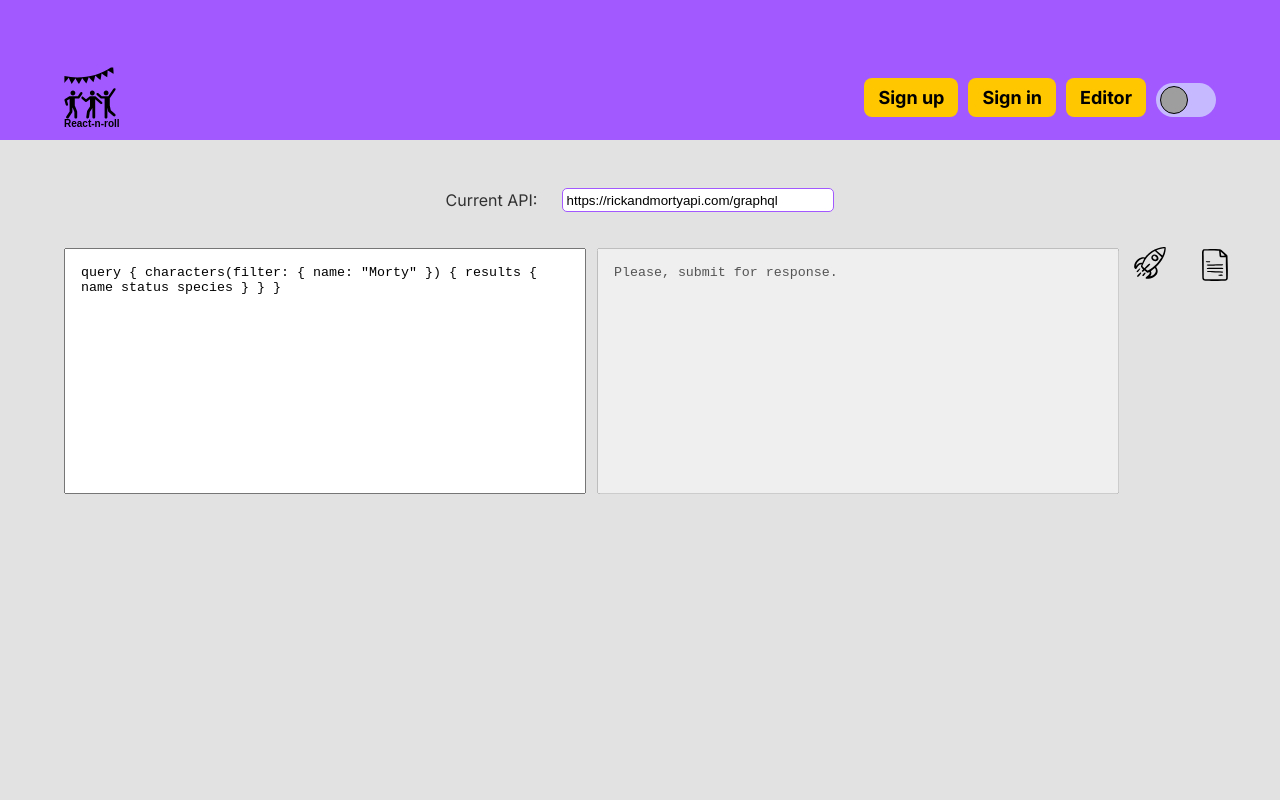
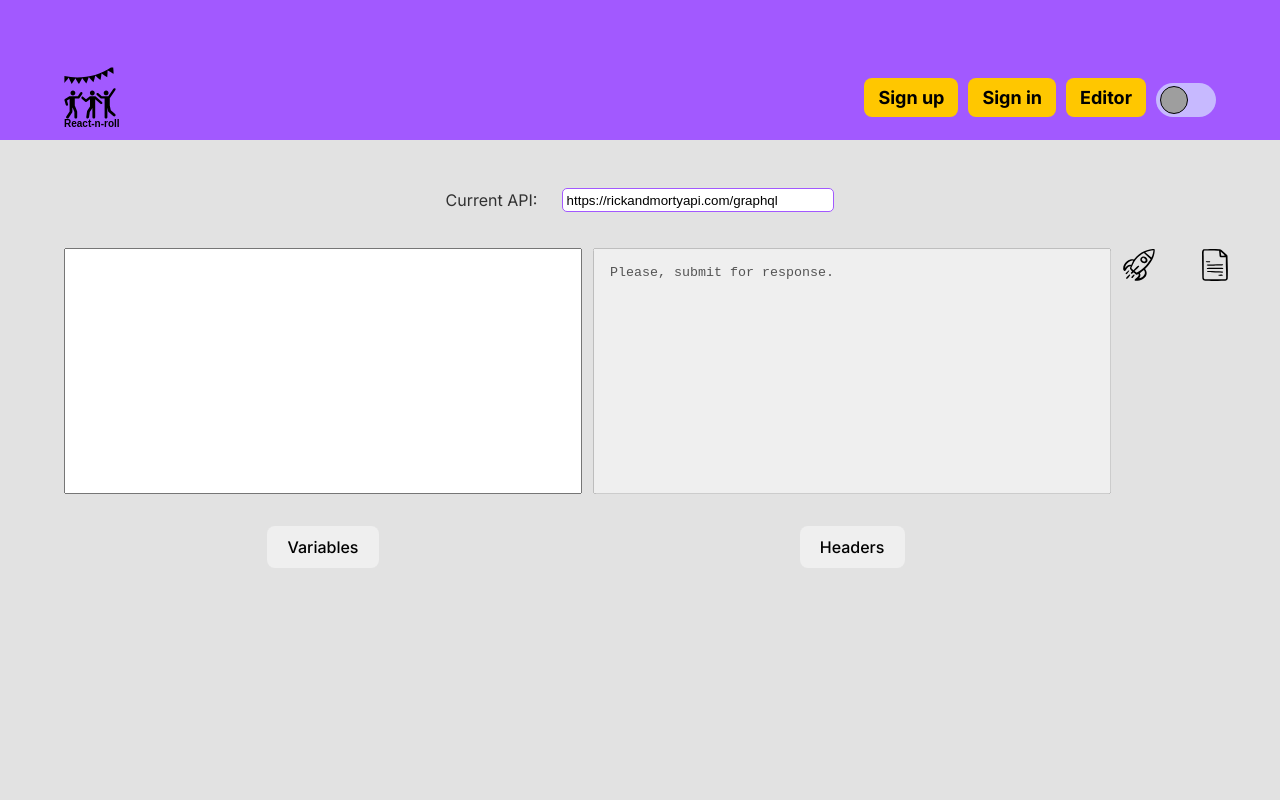
Before and after one commit to elukashova/graphiql-app, a React (Vite) app: page /editor in a window 1280 px wide. Shown: the top 800 px of the page. Built offline with nearby package versions, Linux system fonts and the light colour scheme; no server answers; grey boxes are pictures that could not be loaded.

Commit message:
refactor: change editor component for updating last value

```diff
--- a/src/pages/Graphiql/Editor/Editor.module.css
+++ b/src/pages/Graphiql/Editor/Editor.module.css
@@ -1,13 +1,20 @@
+.editor-block {
+  width: 100%;
+  display: grid;
+  grid-template-rows: auto;
+}
+
 .editor-wrapper {
   width: 100%;
   display: flex;
   gap: 3%;
 }
 
-.editor-section {
+.editor-section,
+.aside-section {
   width: 100%;
   display: grid;
-  grid-template-columns: 1fr 1fr max-content;
+  grid-template-columns: 1fr 1fr 3rem;
   gap: 1%;
   padding: 1rem;
   box-sizing: border-box;
@@ -16,26 +23,6 @@
 .response {
   width: 100%;
   box-sizing: border-box;
-}
-
-.button-submit {
-  background-color: transparent;
-  position: relative;
-  margin: 0 auto;
-  text-align: center;
-  height: 2rem;
-}
-
-.submit {
-  width: 2rem;
-  position: absolute;
-  bottom: 0;
-  left: 50%;
-  transform: translateX(-50%);
-}
-
-.button-submit:hover .submit {
-  animation: bounce 2s infinite;
 }
 
 .textarea {
@@ -47,14 +34,27 @@
   box-sizing: border-box;
 }
 
-@keyframes bounce {
+.button-submit {
+  background-color: transparent;
+  height: 2rem;
+  width: 2rem;
+  padding: 0;
+}
+
+.submit {
+  width: 2rem;
+  width: 2rem;
+}
+
+.button-submit:hover .submit {
+  animation: pulse 1s ease-in-out infinite alternate;
+}
+
+@keyframes pulse {
   0% {
-    bottom: 0;
-  }
-  50% {
-    bottom: 5px;
+    transform: scale(1);
   }
   100% {
-    bottom: 0;
+    transform: scale(1.1);
   }
 }
--- a/src/pages/Graphiql/Editor/Editor.tsx
+++ b/src/pages/Graphiql/Editor/Editor.tsx
@@ -1,55 +1,80 @@
-import React, { ChangeEvent, FormEvent } from 'react';
+import React, { ChangeEvent, FormEvent, useState } from 'react';
 import { useDispatch, useSelector } from 'react-redux';
-import { fetchFormResponse, updateFormValue } from '../../../store/slices/editor';
+import { fetchFormResponse } from '../../../store/slices/editor';
 import styles from './Editor.module.css';
 import { AppDispatch, RootState } from '../../../store/store';
 import submit from '../../../assets/submit.svg';
+import ErrorBoundary from '../../../components/ErrorBoundary/ErrorBoundary';
+import Loading from '../../../components/Loading/Loading';
+import Variables from '../Variables/Variables';
+import Headers from '../Headers/Headers';
 
 export const useAppDispatch = () => useDispatch<AppDispatch>();
 
 const Editor: React.FC = (): JSX.Element => {
   const dispatch = useDispatch<AppDispatch>();
-  const variables = useSelector((state: RootState) => state.variables.variables);
-  const headers = localStorage.getItem('headers')?.trim() || '';
+  const [formValue, setFormValue] = useState<string>(
+    localStorage.getItem('requestValueLS')?.trim() || ''
+  );
 
-  const formValue = useSelector((state: RootState) => state.editor.formValue);
   const formResponse = useSelector((state: RootState) => state.editor.formResponse);
-  /* const formStatus = useSelector((state: RootState) => state.editor.status);
-  const formError = useSelector((state: RootState) => state.editor.error); */
+  const formError = useSelector((state: RootState) => state.editor.error);
+  const [isLoading, setIsLoading] = useState<boolean>(false);
 
   const handleSubmit = (e: FormEvent<HTMLFormElement>) => {
     e.preventDefault();
+    const variables = localStorage.getItem('variablesValueLS')?.trim() || '';
+    const headers = localStorage.getItem('headersValueLS')?.trim() || '';
     const url = localStorage.getItem('apiUrl') || 'https://rickandmortyapi.com/graphql';
-    const variablesObj = variables ? JSON.parse(variables) : undefined;
+    const variablesObj: Record<string, string> | undefined = variables
+      ? JSON.parse(variables)
+      : undefined;
     const headersObj: Record<string, string> | undefined = headers
       ? JSON.parse(headers)
       : undefined;
+    setIsLoading(true);
     dispatch(
       fetchFormResponse({ query: formValue, url, variables: variablesObj, headers: headersObj })
-    );
+    ).then(() => setIsLoading(false));
   };
 
   const handleFormValue = (e: ChangeEvent<HTMLTextAreaElement>) => {
-    dispatch(updateFormValue(e.target.value));
-    localStorage.setItem('request', formValue);
+    const value = e.target.value;
+    setFormValue(value);
+    localStorage.setItem('requestValueLS', value);
+  };
+
+  const handleCut = () => {
+    localStorage.removeItem('requestValueLS');
+    setFormValue('');
   };
 
   return (
+    <section className={`${styles['editor-block']}`}>
       <section className={`${styles['editor-wrapper']}`}>
+        {isLoading && <Loading />}
         <form className={`${styles['editor-section']}`} onSubmit={handleSubmit}>
           <textarea
             name="query"
-          value={formValue}
+            defaultValue={formValue}
             onChange={handleFormValue}
+            onCut={() => handleCut()}
             className={`${styles.textarea}`}
           ></textarea>
           <section className={`${styles.response}`}>
             <textarea className={`${styles.textarea}`} disabled value={formResponse}></textarea>
           </section>
+          <ErrorBoundary fallback={`Error: ${formError}`}>
             <button className={styles['button-submit']} type="submit">
               <img className={styles.submit} src={submit} alt="submit" title="Submit" />
             </button>
+          </ErrorBoundary>
         </form>
+      </section>
+      <aside className={`${styles['aside-section']}`}>
+        <Variables />
+        <Headers />
+      </aside>
     </section>
   );
 };
```
Also changed, not shown: tsconfig.json (line endings or trailing spaces). Lines whose indentation alone changed are shown as unchanged.
